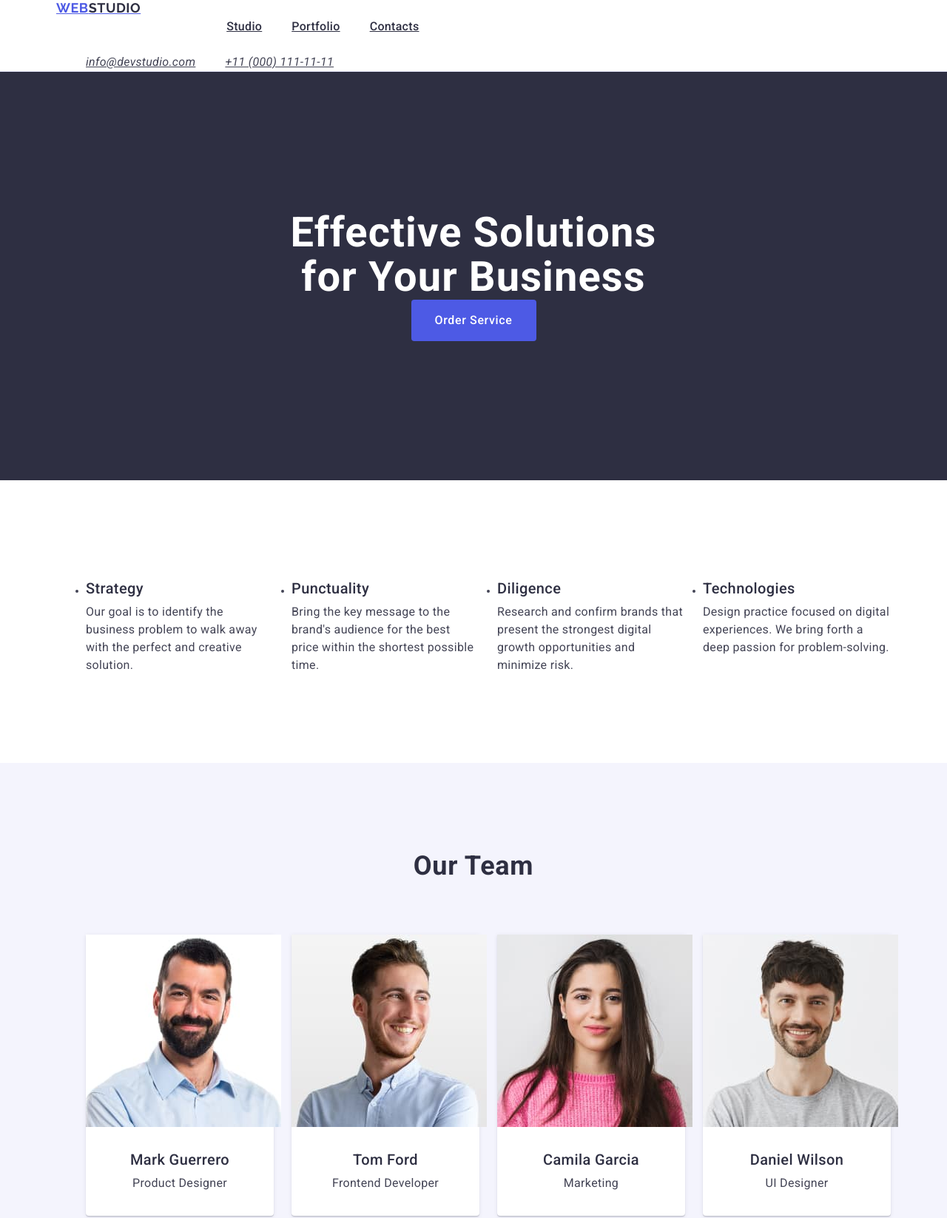
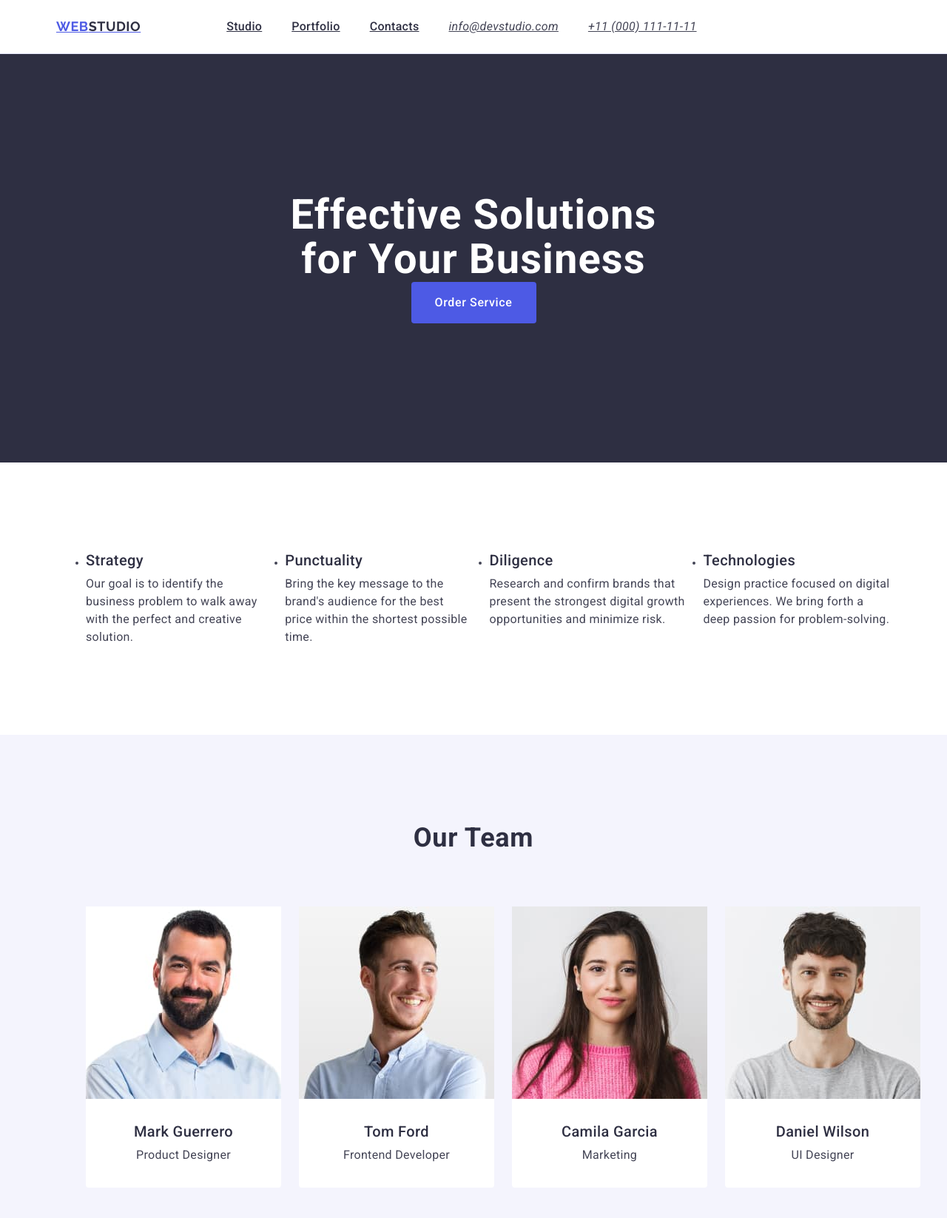
Before and after one commit to yesimbozkurt/goit-markup-hw-03, a plain HTML site: page index.html in a window 1280 px wide. Shown: the top 1646 px of the page at 74% size. Drawn offline with nearby package versions, Linux system fonts and the light colour scheme.

Commit message:
düzeltme

```diff
--- a/css/styles.css
+++ b/css/styles.css
@@ -23,8 +23,12 @@ img {
     margin: 0 auto;
     padding: 0 15px;
 }
+.header .container {
+    display: flex;
+}
 .header-nav, .navbar-right {
     display: flex;
+    align-items: center;
 }
 
 
@@ -148,10 +152,6 @@ cursor: pointer;
     padding: 120px 0;
 }
 .visually-hidden {
-   visibility: hidden;
-   /* display: none; */
-}
-/* .visually-hidden {
     position: absolute;
     width: 1px;
     height: 1px;
@@ -162,14 +162,13 @@ cursor: pointer;
     clip-path: inset(100%);
     clip: rect(0 0 0 0);
     overflow: hidden;
-  } */
+  }
 .second-section-ul {
     display: flex;
     gap: 24px;
 }
 .second-section-li {
-    width: calc((100% - 72px) / 4);
-    flex-basis: calc((100% - 72px) / 4);
+    width: calc((100%-72px)/4);
 }
 .second-section .second-section-list {
     font-weight: 500;
@@ -207,12 +206,8 @@ cursor: pointer;
 
 .team-member {
     background-color: #FFFFFF;
-    width: calc((100% - 72px) / 4);
-    flex-basis: calc((100% - 72px) / 4);
-    box-shadow: 0px 1px 6px rgba(46, 47, 66, 0.08),
-      0px 1px 1px rgba(46, 47, 66, 0.16), 0px 2px 1px rgba(46, 47, 66, 0.08);
+    width: calc((100%-72px)/4);
     border-radius: 0px 0px 4px 4px;
-    background-color: #ffffff;
     list-style: none;
   }
 
```
